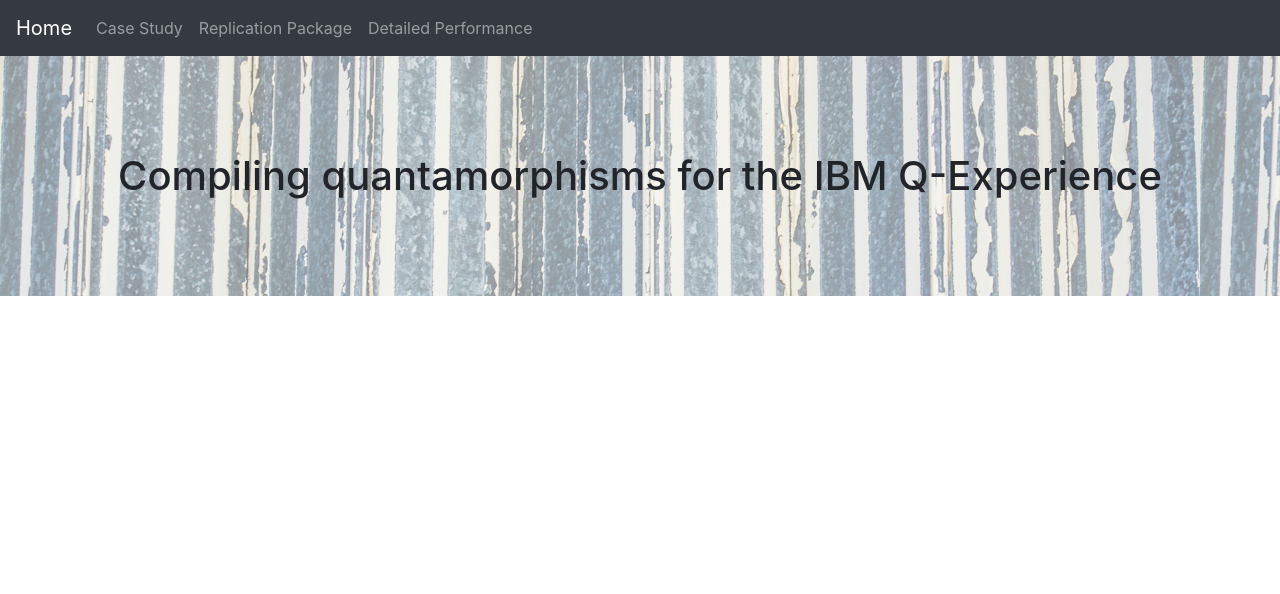
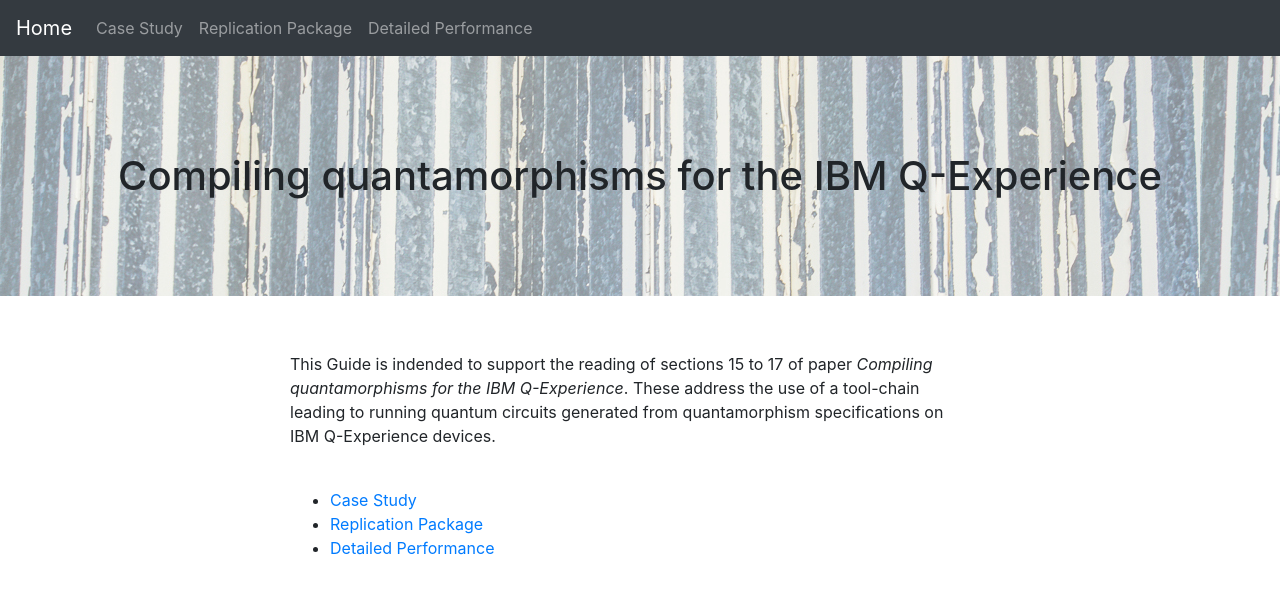
Before and after one commit to AnaNeri/quantamorphismsGuide, a React (Create React App) app: page / in a window 1280 px wide. Shown: the top 594 px of the page. Built offline with nearby package versions, Linux system fonts and the light colour scheme.

Commit message:
add body to homepage

```diff
--- a/src/containers/HomePage.js
+++ b/src/containers/HomePage.js
@@ -14,6 +14,16 @@
 			<Row>
 			<Col md={11}>
        	<br/>
+        <p>
+        This Guide is indended to support the reading of sections 15 to 17 of paper <i>Compiling quantamorphisms for the IBM Q-Experience</i>. These address the use of a tool-chain leading to running quantum circuits generated from quantamorphism specifications on IBM Q-Experience devices.
+        </p>
+
+        <br/>
+        <ul>
+        <li><a href="/caseStudy"> Case Study </a></li>
+        <li><a href="/replicationPackage"> Replication Package </a></li>
+        <li><a href="/detailedPerformance"> Detailed Performance </a></li>
+        </ul>
     	</Col>
     	</Row>
     	</Col>
```
